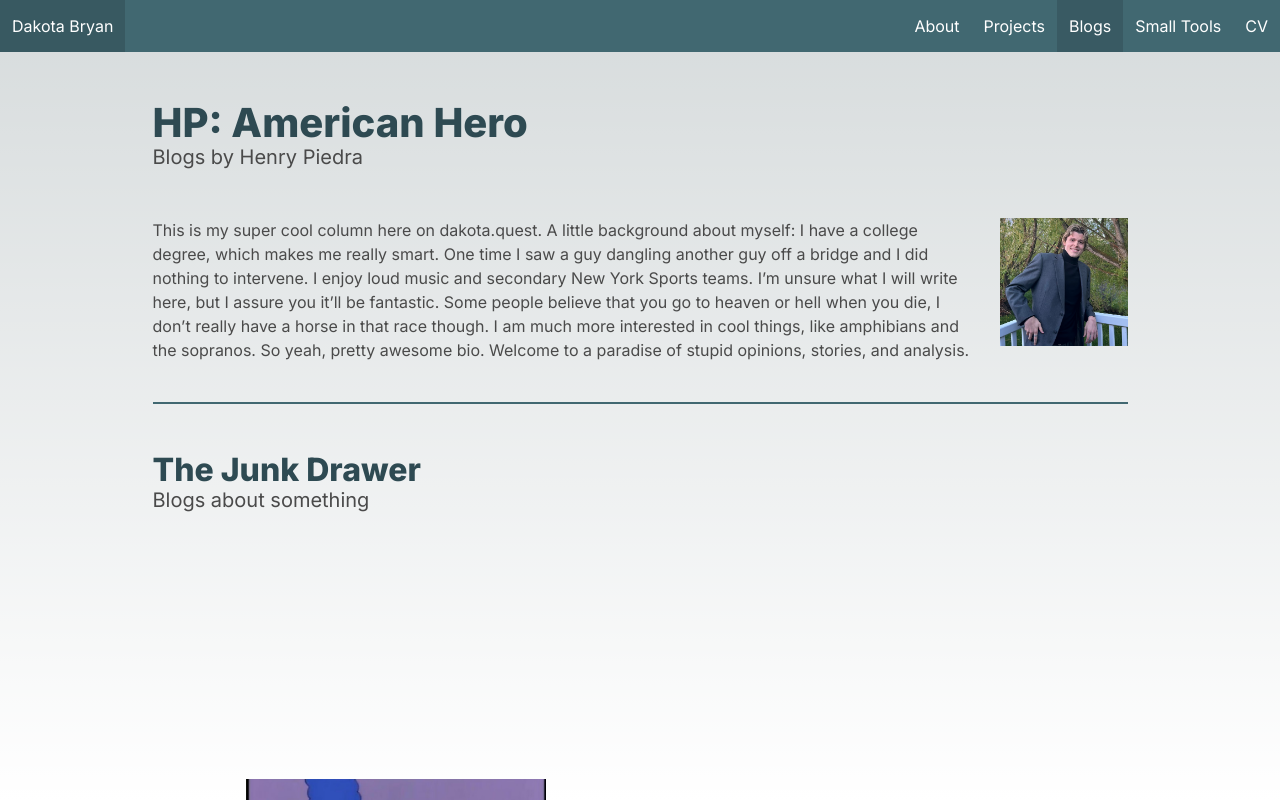
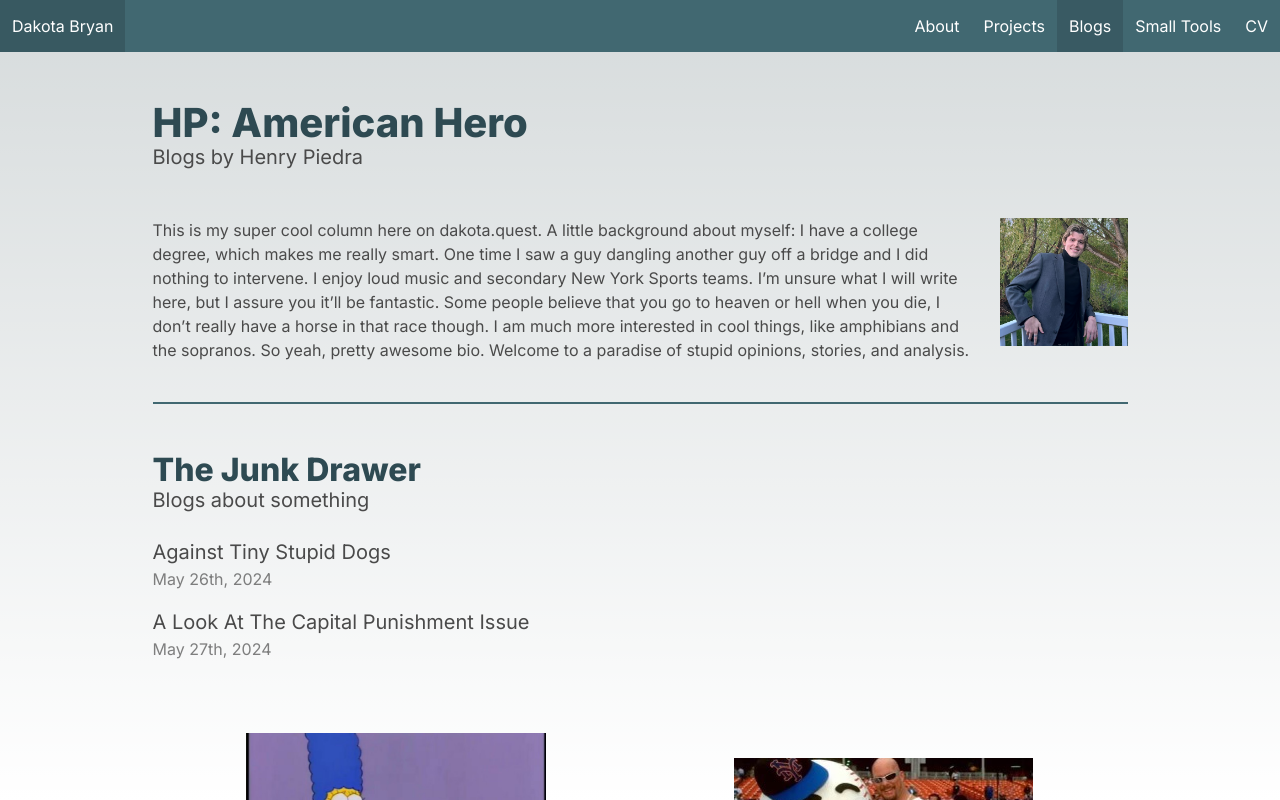
Before and after one commit to dbryan17/person-site, a Next.js app: page /blogs/henry in a window 1280 px wide. Built offline with nearby package versions, Linux system fonts and the light colour scheme.

Commit message:
add henrys blogs to his page

```diff
--- a/app/blogs/henry/page.js
+++ b/app/blogs/henry/page.js
@@ -1,3 +1,6 @@
+import Link from "next/link";
+import { blogs } from "@/app/data/blogs/henryBlogs";
+
 export default function HenryHome() {
   return (
     <div className="slim-container">
@@ -34,17 +37,18 @@ export default function HenryHome() {
       <section className="page-chunk">
         <h1 className="title has-text-success is-size-3">The Junk Drawer</h1>
         <h2 className="subtitle">Blogs about something</h2>
-        <div className="blog-snippet-container">
-          <div className="blog-snippet has-background-link"></div>
-          <div className="blog-snippet has-background-link"></div>
-
-          <div className="blog-snippet has-background-link"></div>
-
-          <div className="blog-snippet has-background-link"></div>
-
-          <div className="blog-snippet has-background-link"></div>
-
-          <div className="blog-snippet has-background-link"></div>
+        <div>
+          {Object.entries(blogs).map((kvPair) => (
+            <div className="inner-page-chunk">
+              <Link
+                className="blog-link is-size-5"
+                href={"./henry/" + kvPair[0]}
+              >
+                {kvPair[1].title}
+              </Link>
+              <p className="blog-link-date">{kvPair[1].date}</p>
+            </div>
+          ))}
         </div>
       </section>
       <div className="img-container">
--- a/app/styles.scss
+++ b/app/styles.scss
@@ -84,13 +84,27 @@ body {
 .outline-link {
   color: rgba($text, 0.7);
 }
-.project-subtitle {
-  color: rgba($text, 0.9);
-}
 
 .outline-link:hover {
   text-decoration: underline !important;
   color: $highlight !important;
+}
+
+.blog-link {
+  color: $text;
+}
+
+.blog-link-date {
+  color: rgba($text, 0.7);
+}
+
+.blog-link:hover {
+  text-decoration: underline !important;
+  color: $highlight !important;
+}
+
+.project-subtitle {
+  color: rgba($text, 0.9);
 }
 
 .image-float-right {
@@ -199,12 +213,12 @@ body {
   // height: 200px;
   margin-bottom: 25px;
 }
-.blog-snippet-container {
-  display: flex;
-  flex-direction: column;
-  align-items: center;
-  margin-top: 60px;
-}
+// .blog-snippet-container {
+//   display: flex;
+//   flex-direction: column;
+//   align-items: center;
+//   margin-top: 60px;
+// }
 
 .navbar-dropdown {
   border-top: 0px !important;
```
